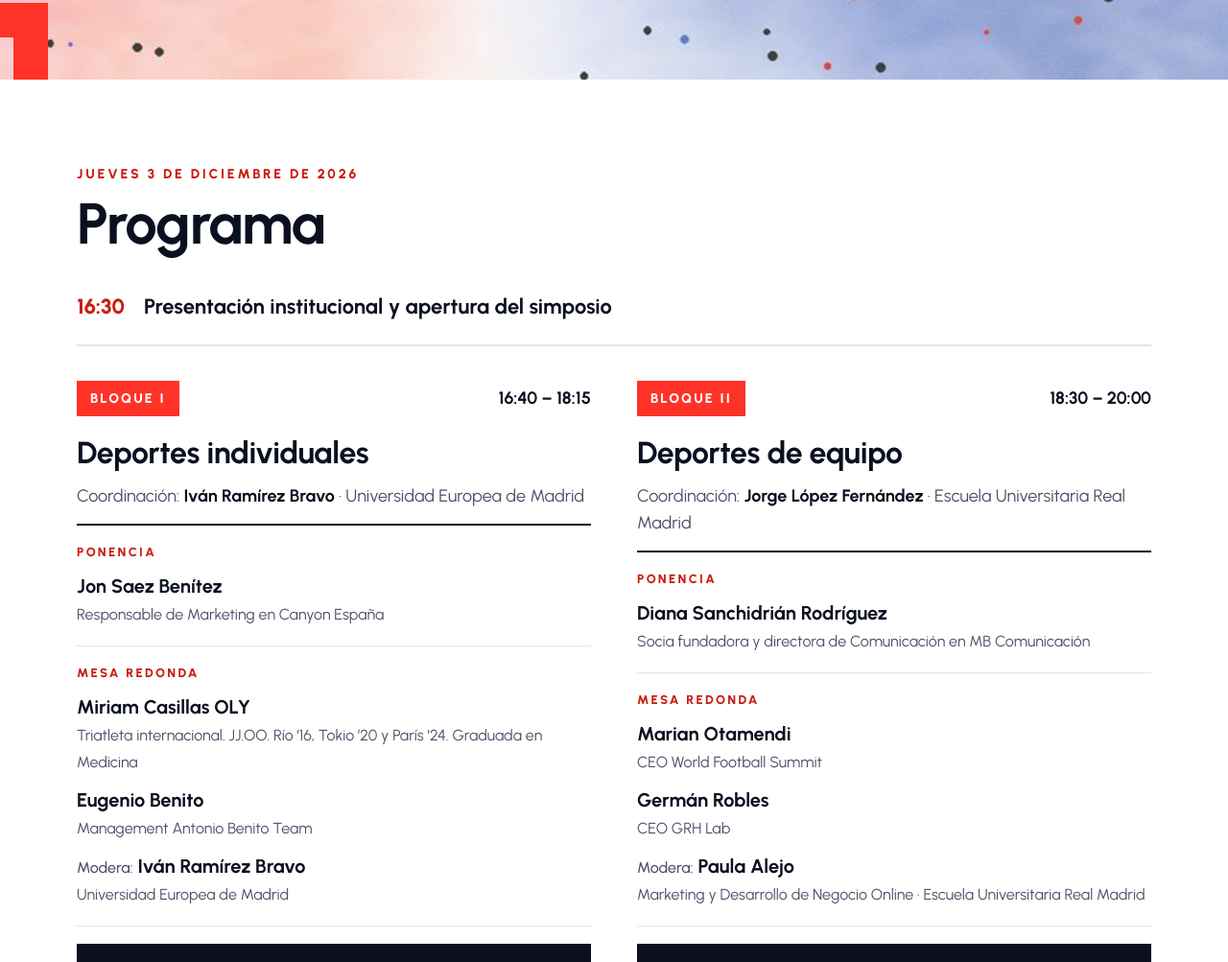
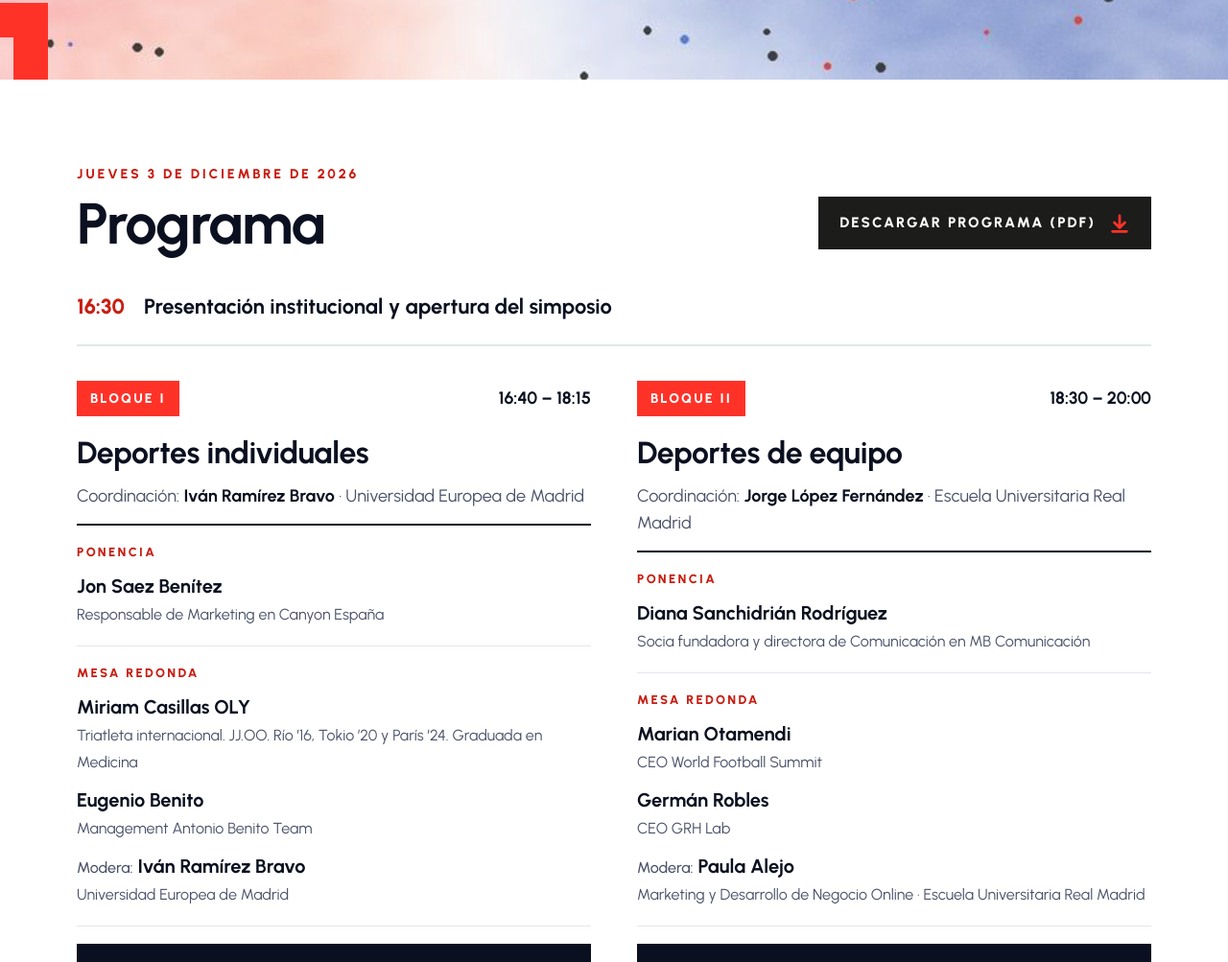
Before and after one commit to Adfexcc/Game-Changers, a plain HTML site: page index.html in a window 1280 px wide. Shown: the part 731-1734 px from the top of the page at 96% size. Drawn offline with Linux system fonts and the light colour scheme.

Commit message:
Botón para descargar el programa en PDF
Co-Authored-By: Claude Opus 5.5 <noreply@anthropic.com>
Claude-Session: https://claude.ai/code/session_01CP4qo4Dh2XTBxRisx4jYVc

```diff
--- a/index.html
+++ b/index.html
@@ -73,6 +73,8 @@ section.s { padding-block: 88px; }
 h2 { font-size: clamp(36px, 5vw, 60px); line-height: 1; letter-spacing: -.02em; margin: 0 0 40px; text-wrap: balance; }
 
 /* programme */
+.prog-head { display: flex; flex-wrap: wrap; align-items: center; justify-content: space-between; gap: 16px 24px; margin-bottom: 40px; }
+.prog-head h2 { margin: 0; }
 .open { display: flex; gap: 20px; align-items: baseline; padding-bottom: 22px; border-bottom: 2px solid var(--line); margin-bottom: 36px; font-size: 22px; font-weight: 700; flex-wrap: wrap; }
 .time { color: var(--red-text); font-weight: 800; font-variant-numeric: tabular-nums; }
 .blocks { display: grid; grid-template-columns: repeat(2, minmax(0, 1fr)); gap: 48px; }
@@ -190,7 +192,11 @@ footer img { height: 40px; width: auto; }
 <section class="s" id="programa">
   <div class="wrap">
     <p class="eyebrow">Jueves 3 de diciembre de 2026</p>
-    <h2>Programa</h2>
+    <div class="prog-head">
+      <h2>Programa</h2>
+      <a class="btn" href="programa-game-changers.pdf" target="_blank" rel="noopener" download data-umami-event="Descarga programa">Descargar programa (PDF)
+        <svg viewBox="0 0 24 24" aria-hidden="true"><path d="M12 3v13M6 11l6 6 6-6M4 21h16" fill="none" stroke="#FF3228" stroke-width="3" stroke-linecap="round" stroke-linejoin="round"/></svg></a>
+    </div>
     <div class="open"><span class="time">16:30</span> Presentación institucional y apertura del simposio</div>
     <div class="blocks">
       <article class="block">
```
Also changed, not shown: 1 other file.
